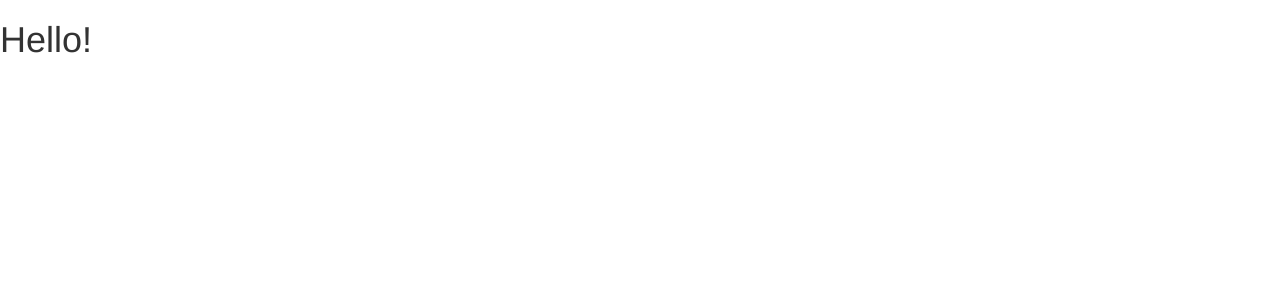
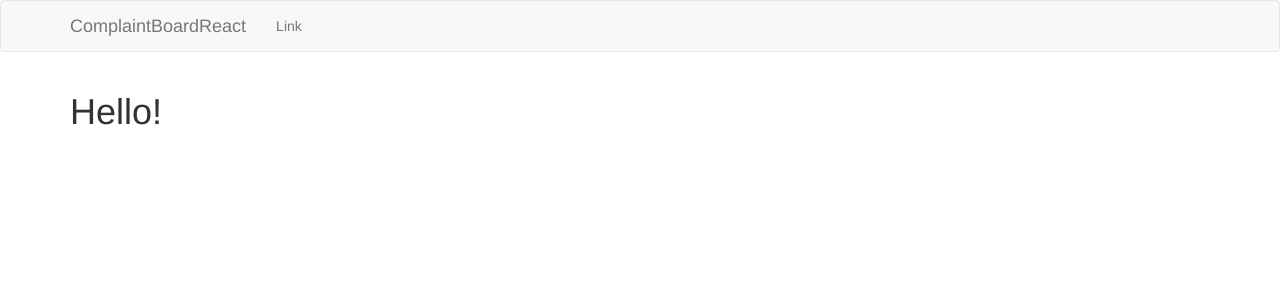
Before and after one commit to ozaki25/complaint_board_react, a React (Create React App) app: page / in a window 1280 px wide. Shown: the top 300 px of the page. Built offline with nearby package versions, Linux system fonts and the light colour scheme.

Commit message:
add header bar

```diff
--- a/src/App.js
+++ b/src/App.js
@@ -1,6 +1,13 @@
 import React from "react";
-import "./App.css";
+import Header from "./components/Header";
 
-const App = () => <h1>Hello!</h1>;
+const App = () => (
+  <React.Fragment>
+    <Header />
+    <div className="container">
+      <h1>Hello!</h1>
+    </div>
+  </React.Fragment>
+);
 
 export default App;
--- /dev/null
+++ b/src/components/Header.js
@@ -0,0 +1,19 @@
+import React from "react";
+import { Nav, NavItem, Navbar } from "react-bootstrap";
+
+const Header = () => (
+  <Navbar>
+    <Navbar.Header>
+      <Navbar.Brand>
+        <a href="#">ComplaintBoardReact</a>
+      </Navbar.Brand>
+    </Navbar.Header>
+    <Nav>
+      <NavItem eventKey={1} href="#">
+        Link
+      </NavItem>
+    </Nav>
+  </Navbar>
+);
+
+export default Header;
```
